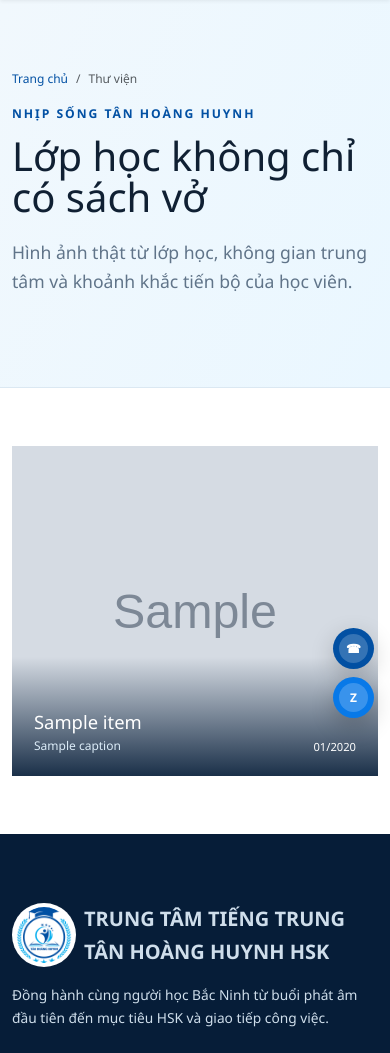
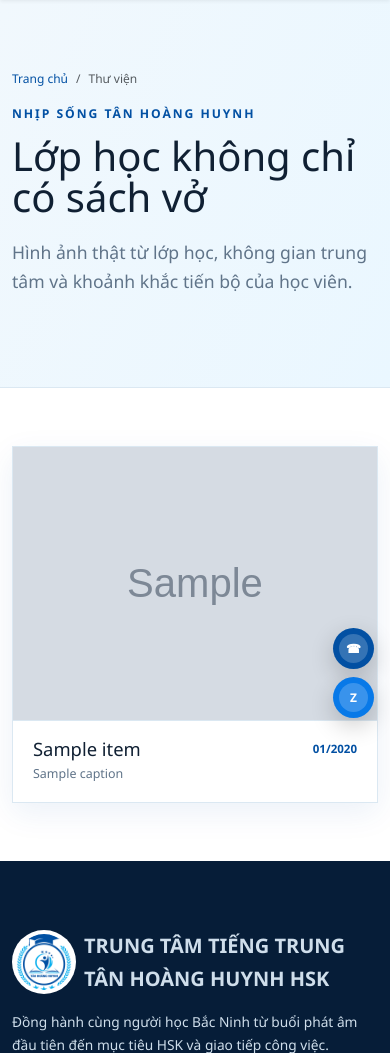
Before and after one commit to Nguyennh-Tu-11226661/tan-hoang-huynh-hsk, a Django app: template tan-hoang-huynh-hsk/templates/content/gallery.html in a window 390 px wide. Shown: the part 108-1161 px from the top of the page. Run offline with Django 5.2, Linux system fonts and the light colour scheme; the template is opened without the code that fills it: most values are stand-ins (such as "Sample title", 1, 10 or a date in 2020); grey boxes marked "Sample" are stand-in pictures.

Commit message:
Prevent gallery images from being cropped

```diff
--- a/tan-hoang-huynh-hsk/static/css/site.css
+++ b/tan-hoang-huynh-hsk/static/css/site.css
@@ -545,21 +545,18 @@ textarea.form-control { min-height: 96px; }
 .stats-band strong, .stats-band span { display: block; }
 .stats-band strong { color: var(--gold); font: 2.5rem var(--font-decor); }
 .stats-band span { font-size: .75rem; }
-.gallery-grid { display: grid; grid-template-columns: repeat(3, 1fr); grid-auto-rows: 330px; gap: 18px; }
-.gallery-item { position: relative; overflow: hidden; background: var(--soft); }
-.gallery-tall { grid-row: span 2; }
-.gallery-wide { grid-column: span 2; }
-.gallery-art { position: absolute; inset: 0; display: grid; place-items: center; overflow: hidden; background: linear-gradient(145deg, #062b57, #0250a3); color: white; }
+.gallery-grid { display: grid; grid-template-columns: repeat(auto-fit, minmax(min(100%, 340px), 1fr)); gap: 22px; align-items: start; }
+.gallery-item { position: relative; overflow: hidden; border: 1px solid var(--line); background: #fff; box-shadow: 0 10px 30px rgba(2,80,163,.08); }
+.gallery-art { position: relative; display: grid; place-items: center; min-height: 260px; overflow: hidden; background: #fff; color: white; }
 .gallery-art > span { z-index: 1; font: 6rem var(--font-decor); color: var(--gold); }
-.gallery-art > img { position: absolute; inset: 0; width: 100%; height: 100%; object-fit: cover; transition: transform .35s ease; }
-.gallery-item:hover .gallery-art > img { transform: scale(1.035); }
+.gallery-art > img { display: block; width: 100%; height: auto; object-fit: contain; }
 .gallery-pattern { position: absolute; color: rgba(255,255,255,.09); font: 3.5rem/1.5 var(--font-decor); transform: rotate(-15deg); }
 .art-2, .art-5, .art-8 { background: linear-gradient(145deg, #0250a3, #04aeef); }
 .art-3, .art-6, .art-9 { background: linear-gradient(145deg, #061d38, #4a82bd); }
-.gallery-caption { position: absolute; z-index: 2; left: 0; right: 0; bottom: 0; display: flex; align-items: end; justify-content: space-between; padding: 55px 22px 20px; background: linear-gradient(transparent, rgba(6,29,56,.9)); color: white; }
+.gallery-caption { display: flex; align-items: start; justify-content: space-between; gap: 18px; padding: 18px 20px; border-top: 1px solid var(--line); background: #fff; color: var(--ink); }
 .gallery-caption h2 { margin: 0; font-size: 1.15rem; }
-.gallery-caption p { margin: 4px 0 0; color: #dcecf8; font-size: .75rem; }
-.gallery-caption time { font-size: .7rem; }
+.gallery-caption p { margin: 4px 0 0; color: var(--muted); font-size: .78rem; }
+.gallery-caption time { flex: 0 0 auto; color: var(--red); font-size: .72rem; font-weight: 800; }
 .article-header { padding: 78px 0 64px; background: var(--red-dark); color: white; text-align: center; }
 .article-header h1 { margin: 22px auto; font-size: clamp(2.5rem, 5vw, 4.3rem); }
 .article-excerpt { color: #d9ecf8; font-size: 1.1rem; }
@@ -602,7 +599,7 @@ textarea.form-control { min-height: 96px; }
     .form-page, .form-page-gold { background: var(--red-dark); }
     .form-page-gold { background: #8ddfff; }
     .sticky-enroll { position: static; }
-    .gallery-grid { grid-template-columns: repeat(2, 1fr); }
+    .gallery-grid { grid-template-columns: repeat(auto-fit, minmax(min(100%, 300px), 1fr)); }
     .page-hero::after { display: none; }
 }
 @media (max-width: 767.98px) {
@@ -636,9 +633,7 @@ textarea.form-control { min-height: 96px; }
     .outcome-grid { grid-template-columns: 1fr; }
     .stats-band .container { gap: 15px; }
     .stats-band strong { font-size: 1.8rem; }
-    .gallery-grid { grid-template-columns: 1fr; grid-auto-rows: 330px; }
-    .gallery-tall { grid-row: span 1; }
-    .gallery-wide { grid-column: span 1; }
+    .gallery-grid { grid-template-columns: 1fr; }
     .article-cta { grid-template-columns: 1fr; text-align: center; }
     .article-cta > span { display: none; }
     .map-info { position: relative; left: auto; bottom: auto; width: 100%; }
--- a/tan-hoang-huynh-hsk/templates/content/gallery.html
+++ b/tan-hoang-huynh-hsk/templates/content/gallery.html
@@ -3,5 +3,5 @@
 {% block meta_description %}Hình ảnh thật lớp học, mặt tiền trung tâm và hoạt động tiếng Trung tại Tân Hoàng Huynh HSK Bắc Ninh.{% endblock %}
 {% block content %}
 {% include "includes/page_header.html" with breadcrumb="Thư viện" eyebrow="NHỊP SỐNG TÂN HOÀNG HUYNH" heading="Lớp học không chỉ có sách vở" intro="Hình ảnh thật từ lớp học, không gian trung tâm và khoảnh khắc tiến bộ của học viên." %}
-<section class="section-space"><div class="container"><div class="gallery-grid">{% for item in gallery_items %}<article class="gallery-item {% cycle 'gallery-tall' '' '' 'gallery-wide' %}"><div class="gallery-art art-{{ forloop.counter }}">{% if item.image %}<img src="{{ item.image.url }}" alt="{{ item.title }}" loading="lazy">{% else %}<span>{% if item.media_type == "video" %}▶{% else %}{{ item.title|slice:":1" }}{% endif %}</span><div class="gallery-pattern">中文 HSK 北宁</div>{% endif %}</div><div class="gallery-caption"><div><h2>{{ item.title }}</h2><p>{{ item.caption }}</p></div>{% if item.event_date %}<time>{{ item.event_date|date:"m/Y" }}</time>{% endif %}</div>{% if item.video_url %}<a class="stretched-link" href="{{ item.video_url }}" target="_blank" rel="noopener" aria-label="Xem {{ item.title }}"></a>{% endif %}</article>{% empty %}<p>Trung tâm đang cập nhật thêm hình ảnh lớp học. Ghé fanpage Facebook để xem hoạt động mới nhất.</p>{% endfor %}</div></div></section>
+<section class="section-space"><div class="container"><div class="gallery-grid">{% for item in gallery_items %}<article class="gallery-item"><div class="gallery-art art-{{ forloop.counter }}">{% if item.image %}<img src="{{ item.image.url }}" alt="{{ item.title }}" loading="lazy">{% else %}<span>{% if item.media_type == "video" %}▶{% else %}{{ item.title|slice:":1" }}{% endif %}</span><div class="gallery-pattern">中文 HSK 北宁</div>{% endif %}</div><div class="gallery-caption"><div><h2>{{ item.title }}</h2><p>{{ item.caption }}</p></div>{% if item.event_date %}<time>{{ item.event_date|date:"m/Y" }}</time>{% endif %}</div>{% if item.video_url %}<a class="stretched-link" href="{{ item.video_url }}" target="_blank" rel="noopener" aria-label="Xem {{ item.title }}"></a>{% endif %}</article>{% empty %}<p>Trung tâm đang cập nhật thêm hình ảnh lớp học. Ghé fanpage Facebook để xem hoạt động mới nhất.</p>{% endfor %}</div></div></section>
 {% endblock %}
```
